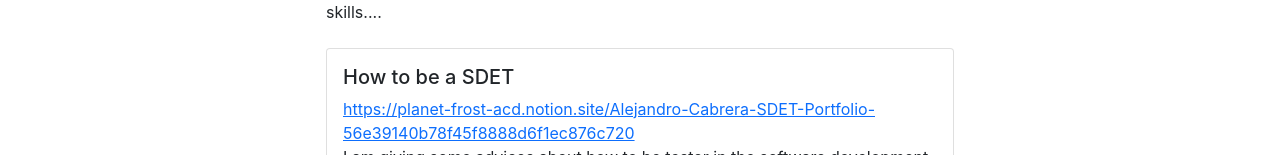
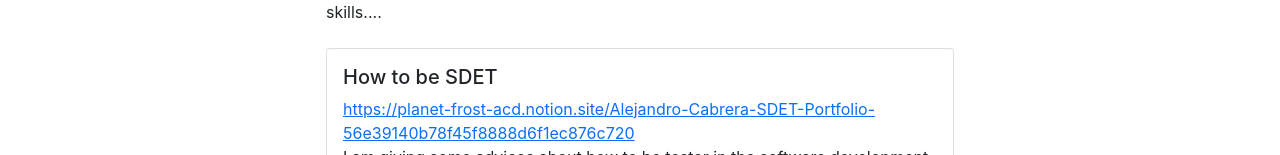
Before and after one commit to realejandro/portfolio, a React (Create React App) app: page /blog in a window 1280 px wide. Shown: the part 237-392 px from the top of the page. Built offline with nearby package versions, Linux system fonts and the light colour scheme.

Commit message:
Blogs sdet title updated

```diff
--- a/src/data/blogs.js
+++ b/src/data/blogs.js
@@ -1,7 +1,7 @@
 export const blogs = [
     {
         "id":"sdet",
-        "title":"How to be a SDET",
+        "title":"How to be SDET",
         "url":"https://planet-frost-acd.notion.site/Alejandro-Cabrera-SDET-Portfolio-56e39140b78f45f8888d6f1ec876c720",
         "description":"I am giving some advices about how to be tester in the software development life cycle",
     },{
```
